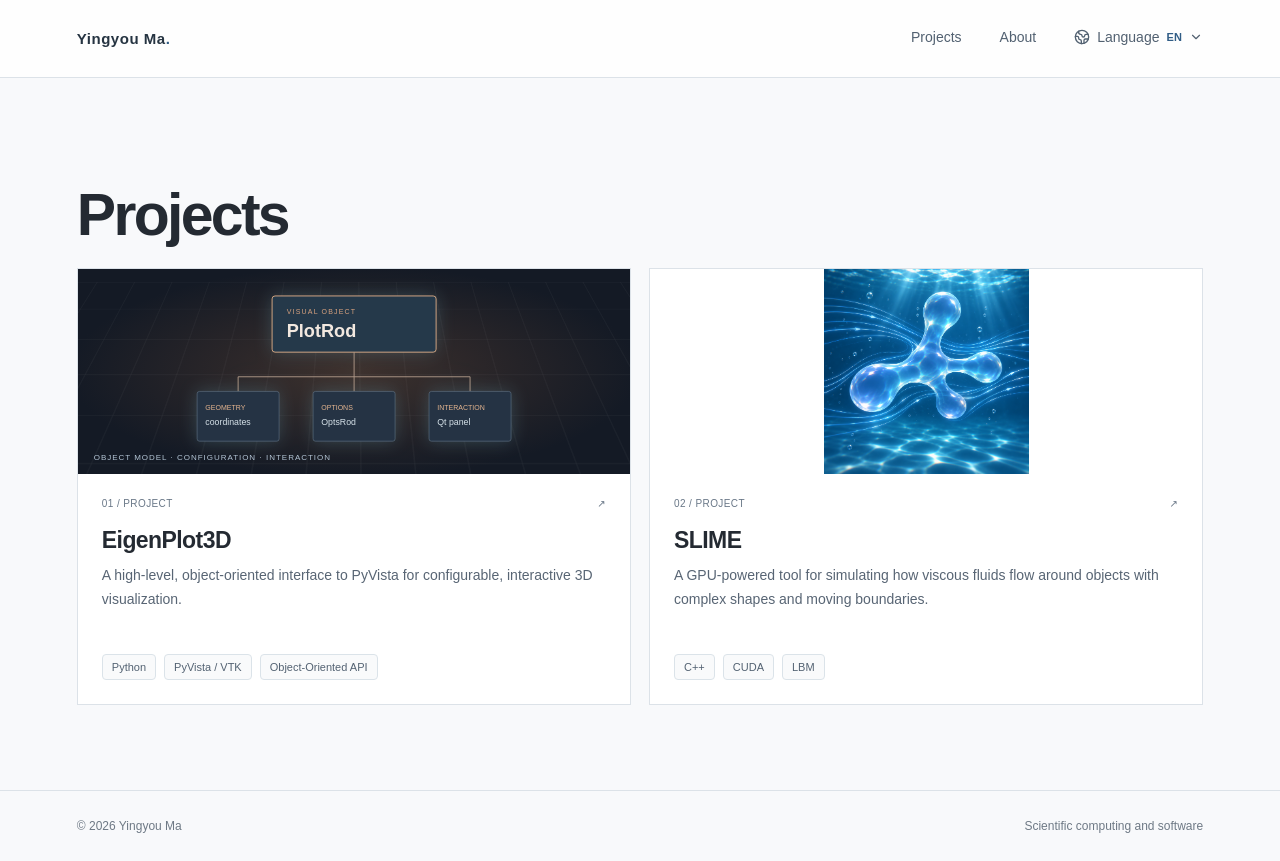
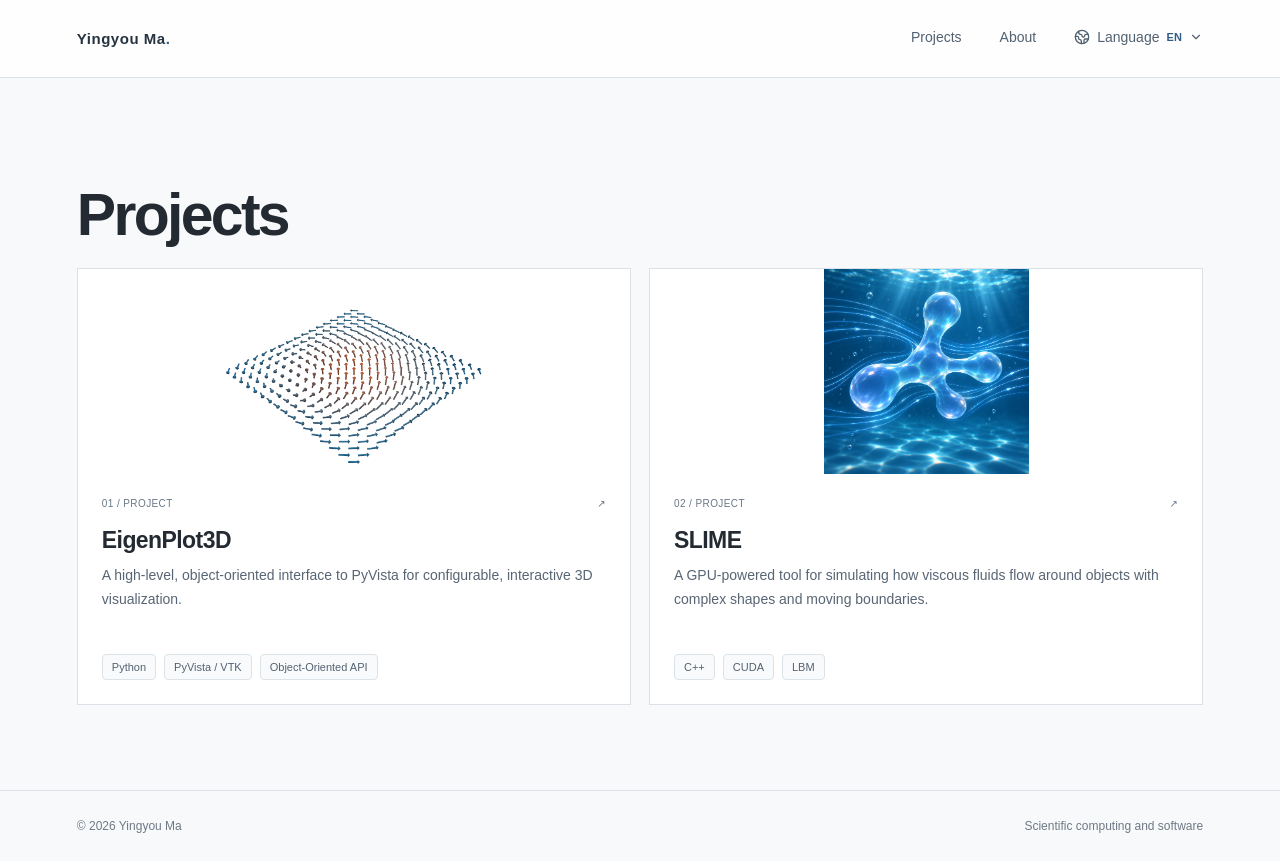
Before and after one commit to YingyouMa/yingyouma.github.io, a Next.js app: page /projects in a window 1280 px wide. Built offline with nearby package versions, Linux system fonts and the light colour scheme.

Commit message:
Use EigenPlot3D vector field as Projects listing cover

```diff
--- a/app/projects/page.tsx
+++ b/app/projects/page.tsx
@@ -7,7 +7,7 @@ export default function ProjectsPage() {
   return (
     <section className="section listing-page">
       <h1 className="page-title">Projects</h1>
-      <div className="project-grid">{projects.map((project, index) => <ProjectCard key={project.slug} project={project} index={index} />)}</div>
+      <div className="project-grid">{projects.map((project, index) => <ProjectCard key={project.slug} project={project} index={index} vectorFieldCover={project.slug === "eigenplot3d"} />)}</div>
     </section>
   );
 }
--- a/components/project-card.tsx
+++ b/components/project-card.tsx
@@ -2,10 +2,10 @@ import Link from "next/link";
 import type { Project } from "../lib/projects";
 import { ProjectVisual } from "./visual";
 
-export function ProjectCard({ project, index }: { project: Project; index: number }) {
+export function ProjectCard({ project, index, vectorFieldCover = false }: { project: Project; index: number; vectorFieldCover?: boolean }) {
   return (
     <Link className="project-card" href={`/projects/${project.slug}`} style={{ "--accent": project.accent } as React.CSSProperties}>
-      <ProjectVisual kind={project.visual} />
+      <ProjectVisual kind={project.visual} vectorFieldCover={vectorFieldCover} />
       <div className="card-body">
         <div className="card-meta"><span>0{index + 1} / PROJECT</span><span>↗</span></div>
         <h3>{project.name}</h3>
--- a/components/visual.tsx
+++ b/components/visual.tsx
@@ -2,7 +2,21 @@ import type { Project } from "../lib/projects";
 import Image from "next/image";
 import slimeCover from "../figures/SLIME/slime.png";
 
-export function ProjectVisual({ kind, large = false, alt }: { kind: Project["visual"]; large?: boolean; alt?: string }) {
+export function ProjectVisual({ kind, large = false, alt, vectorFieldCover = false }: { kind: Project["visual"]; large?: boolean; alt?: string; vectorFieldCover?: boolean }) {
+  if (kind === "plot" && vectorFieldCover) {
+    return (
+      <div className={`project-visual visual-plot ${large ? "visual-large" : ""}`}>
+        <Image
+          src="/images/eigenplot3d/vector-field-main.png"
+          alt={alt ?? "EigenPlot3D vector field visualization"}
+          fill
+          sizes={large ? "(max-width: 950px) 100vw, 50vw" : "(max-width: 650px) 100vw, 50vw"}
+          style={{ objectFit: "cover", objectPosition: "center" }}
+          priority={large}
+        />
+      </div>
+    );
+  }
   if (kind === "flow") {
     return (
       <div className={`project-visual visual-flow ${large ? "visual-large" : ""}`}>
```
